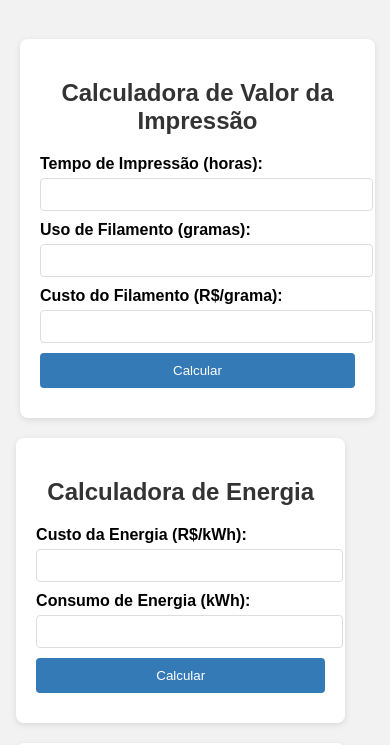
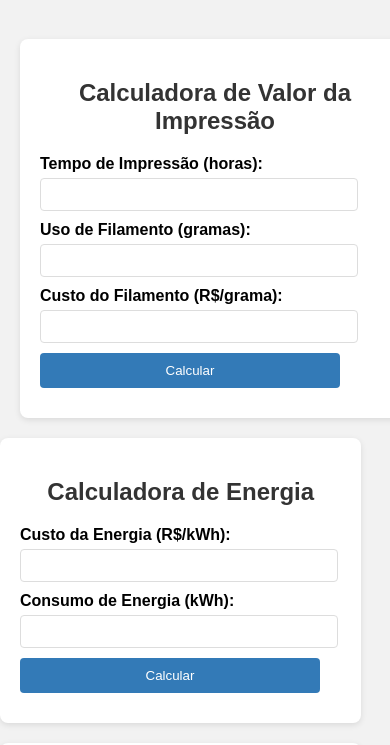
Before and after one commit to LukemExtreme/3D-printing-calculator-BRL, a website: page index.html in a window 390 px wide. Shown: the part 98-843 px from the top of the page. Drawn offline with Linux system fonts and the light colour scheme.

Commit message:
Update mobile estiloDoSite1.css

```diff
--- a/estiloDoSite1.css
+++ b/estiloDoSite1.css
@@ -92,7 +92,7 @@ button {
   }
 
   .main-calculator {
-    width: 90%;
+    width: 100%;
   }
 
   .side-calculators {
@@ -100,8 +100,14 @@ button {
   }
 
   .energy-calculator, .printer-usage {
-    width: 90%;
+    width: 100%;
     margin-bottom: 20px;
     margin-left: 0;
   }
+
+  input[type="number"],
+  button {
+    width: 100%;
+    max-width: 300px;
+  }
 }
```
